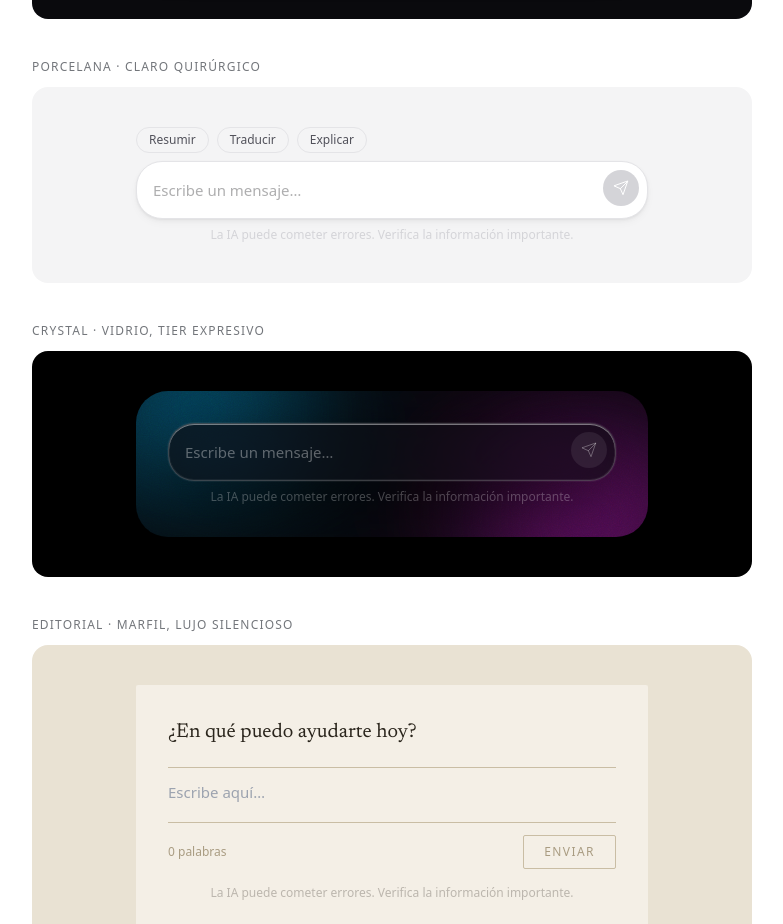
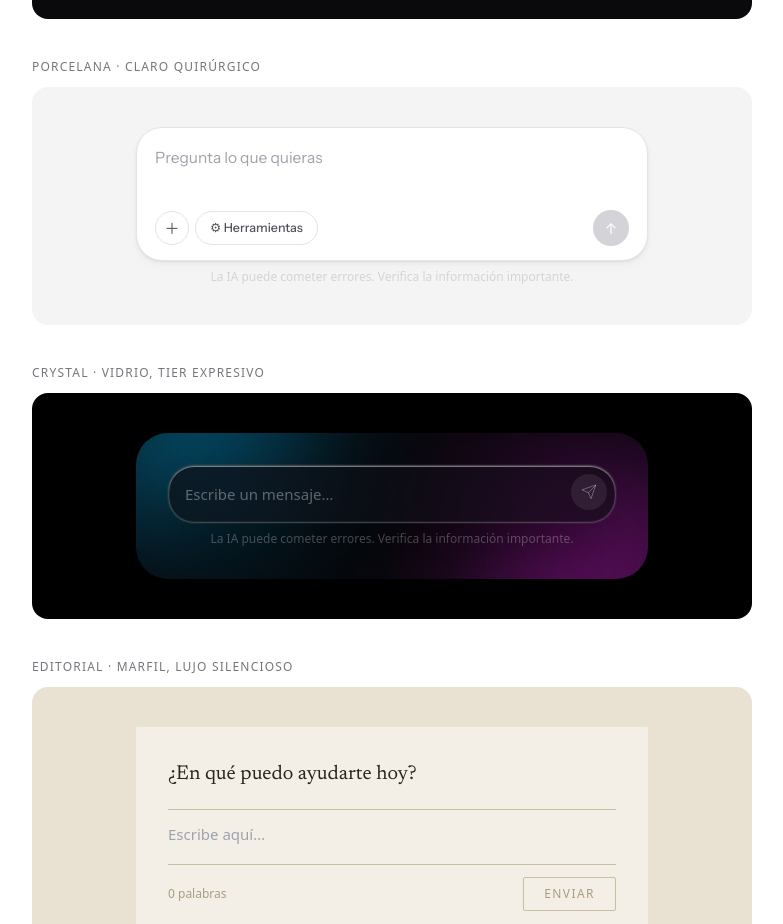
Before and after one commit to turbillon50/catalogo-compoentes, a Next.js app: page /composers in a window 1280 px wide. Shown: the part 800-1724 px from the top of the page, without its empty margins (248-1031 px from the left). Built offline with nearby package versions, Linux system fonts and the light colour scheme.

Commit message:
refactor(composers): Porcelana sobre las clases CSS reales

```diff
--- a/components/composers/PorcelanaComposer.tsx
+++ b/components/composers/PorcelanaComposer.tsx
@@ -1,66 +1,25 @@
 "use client";
 
-import { useState } from "react";
 import { useComposer } from "./useComposer";
-import { IconSend } from "@/components/brand/VFIcons";
+import { ComposerBar } from "./ComposerBar";
 import type { ComposerProps } from "./GrafitoComposer";
 
-const PILLS = ["Resumir", "Traducir", "Explicar"];
-
-/** Porcelana — claro quirúrgico. */
-export function PorcelanaComposer({ onSend, placeholder = "Escribe un mensaje…", disclaimer }: ComposerProps) {
+/** Porcelana — claro quirúrgico. Vive mejor sobre fondo de página #f7f7f8. */
+export function PorcelanaComposer({ onSend, placeholder = "Pregunta lo que quieras", disclaimer }: ComposerProps) {
   const { value, canSend, textareaRef, handleChange, handleKeyDown, send } = useComposer({ onSend });
-  const [focused, setFocused] = useState(false);
 
   return (
     <div className="w-full max-w-lg">
-      <div className="mb-2 flex flex-wrap gap-2">
-        {PILLS.map((p) => (
-          <button
-            key={p}
-            type="button"
-            className="rounded-full border px-3 py-1 text-xs transition-colors duration-150 ease-casa hover:bg-[#f4f4f5]"
-            style={{ borderColor: "#e4e4e7", color: "#52525b" }}
-          >
-            {p}
-          </button>
-        ))}
-      </div>
-      <div
-        className="flex items-end gap-2 rounded-[26px] border p-2 pl-4 transition-all duration-150 ease-casa"
-        style={{
-          background: "#ffffff",
-          borderColor: focused ? "#a1a1aa" : "#e4e4e7",
-          boxShadow: focused
-            ? "0 1px 2px rgba(0,0,0,.05), 0 2px 4px rgba(0,0,0,.05), 0 4px 8px rgba(0,0,0,.05), 0 8px 16px rgba(0,0,0,.05), 0 16px 32px rgba(0,0,0,.06)"
-            : "0 1px 2px rgba(0,0,0,.04), 0 2px 4px rgba(0,0,0,.03), 0 4px 8px rgba(0,0,0,.03)",
-        }}
-      >
+      <div className="cmp cmp--porcelana">
         <textarea
           ref={textareaRef}
-          rows={1}
+          rows={2}
           value={value}
           onChange={handleChange}
           onKeyDown={handleKeyDown}
-          onFocus={() => setFocused(true)}
-          onBlur={() => setFocused(false)}
           placeholder={placeholder}
-          className="flex-1 resize-none bg-transparent py-2 text-[15px] leading-[1.6] text-[#18181b] outline-none placeholder:text-[rgba(24,24,27,.35)]"
-          style={{ caretColor: "#18181b" }}
         />
-        <button
-          type="button"
-          onClick={send}
-          disabled={!canSend}
-          aria-label="Enviar"
-          className="mb-1 flex h-9 w-9 shrink-0 items-center justify-center rounded-full transition-all duration-150 ease-casa active:scale-90"
-          style={{
-            background: canSend ? "#18181b" : "#d4d4d8",
-            color: "#ffffff",
-          }}
-        >
-          <IconSend size={16} />
-        </button>
+        <ComposerBar canSend={canSend} onSend={send} />
       </div>
       {disclaimer && (
         <p className="mt-2 text-center text-xs" style={{ color: "#d4d4d8" }}>
```
